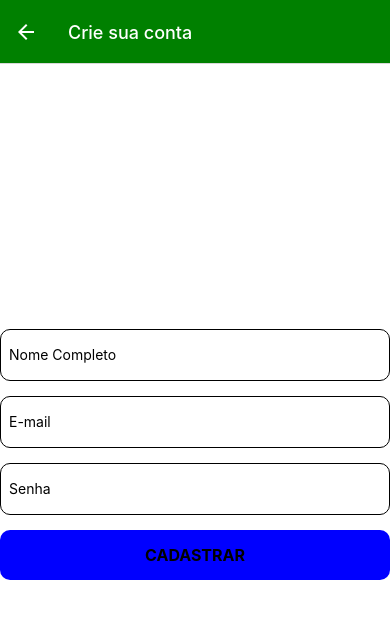
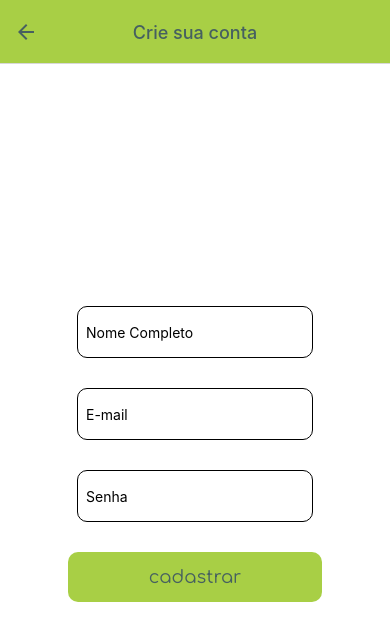
Before and after one commit to kaue-S/eco-food-app, a React Native app: screen /Cadastro in a window 390 px wide. Shown: the top 640 px of the page. Built offline with nearby package versions, Linux system fonts and the light colour scheme.

Commit message:
estilizando cadastro e login
.

```diff
--- a/App.js
+++ b/App.js
@@ -26,8 +26,9 @@ export default function App() {
             component={CadastroUsuario}
             options={{
               title: "Crie sua conta",
-              headerStyle: { backgroundColor: "green" },
-              headerTintColor: "#fff",
+              headerStyle: { backgroundColor: "#a8cf45" },
+              headerTintColor: "#466060",
+              headerTitleAlign: "center",
             }}
           />
           <Stack.Screen
@@ -35,8 +36,9 @@ export default function App() {
             component={LoginUsuario}
             options={{
               title: "Faça seu Login",
-              headerStyle: { backgroundColor: "green" },
-              headerTintColor: "#fff",
+              headerStyle: { backgroundColor: "#eca457" },
+              headerTintColor: "#466060",
+              headerTitleAlign: "center",
             }}
           />
           <Stack.Screen
--- a/app.json
+++ b/app.json
@@ -17,12 +17,13 @@
     },
     "android": {
       "adaptiveIcon": {
-        "foregroundImage": "./assets/adaptive-icon.png",
+        "foregroundImage": "./assets/images/LogoECOFOOD.png",
         "backgroundColor": "#ffffff"
       }
     },
     "web": {
-      "favicon": "./assets/favicon.png"
+      "favicon": "./assets/images/LogoECOFOOD.png",
+      "backgroundColor": "#ffffff"
     },
     "plugins": ["expo-font"]
   }
--- a/src/screens/CadastroUsuario.js
+++ b/src/screens/CadastroUsuario.js
@@ -1,6 +1,7 @@
 import React, { useState } from "react";
 import {
   Alert,
+  Pressable,
   StyleSheet,
   Text,
   TextInput,
@@ -98,13 +99,14 @@ export default function CadastroUsuario({ navigation }) {
             onChangeText={(valor) => setSenha(valor)}
           />
         </View>
-        <TouchableOpacity
+
+        <Pressable
           style={styles.botaoCadastro}
           onPress={cadastrar}
           activeOpacity={0.8}
         >
           <Text style={styles.textoBotao}>cadastrar</Text>
-        </TouchableOpacity>
+        </Pressable>
       </View>
     </SafeContainer>
   );
@@ -112,7 +114,8 @@ export default function CadastroUsuario({ navigation }) {
 
 const styles = StyleSheet.create({
   formulario: {
-    gap: 15,
+    gap: 30,
+    alignItems: "center",
   },
 
   campoCadastro: {
@@ -126,7 +129,7 @@ const styles = StyleSheet.create({
   input: {
     height: 50,
     padding: 8,
-    width: "90%",
+    width: "80%",
   },
 
   iconeInput: {
@@ -134,16 +137,17 @@ const styles = StyleSheet.create({
   },
 
   botaoCadastro: {
+    height: 50,
+    width: "65%",
+    borderRadius: 10,
     alignItems: "center",
     justifyContent: "center",
-    backgroundColor: "blue",
-    borderRadius: 10,
-    height: 50,
+    backgroundColor: "#a8cf45",
   },
 
   textoBotao: {
-    fontSize: 16,
-    textTransform: "uppercase",
-    fontWeight: "bold",
+    fontSize: 18,
+    color: "#466060",
+    fontFamily: "Comfortaa",
   },
 });
--- a/src/screens/LoginUsuario.js
+++ b/src/screens/LoginUsuario.js
@@ -77,7 +77,8 @@ export default function LoginUsuario({ navigation }) {
 
 const styles = StyleSheet.create({
   formulario: {
-    gap: 15,
+    gap: 30,
+    alignItems: "center",
   },
 
   input: {
@@ -85,20 +86,21 @@ const styles = StyleSheet.create({
     height: 50,
     padding: 8,
     borderRadius: 10,
+    width: "80%",
   },
 
   botaoLogin: {
+    height: 50,
+    width: "65%",
+    borderRadius: 10,
     alignItems: "center",
     justifyContent: "center",
-    backgroundColor: "blue",
-    borderRadius: 10,
-    height: 50,
+    backgroundColor: "#eca457",
   },
 
   textoBotao: {
-    fontSize: 16,
-    textTransform: "uppercase",
-    fontWeight: "bold",
-    color: "#fff",
+    fontSize: 18,
+    color: "#466060",
+    fontFamily: "Comfortaa",
   },
 });
```
